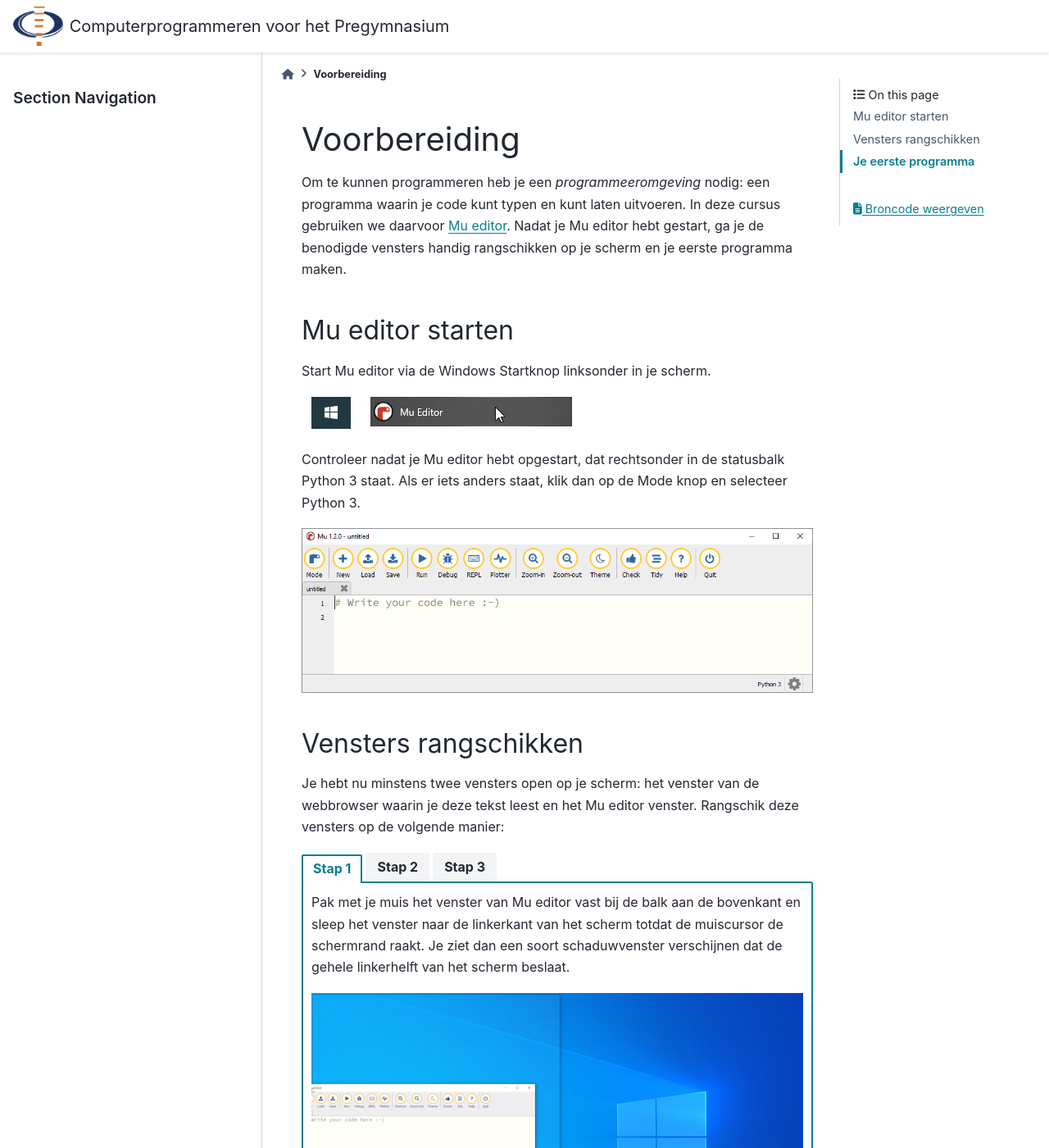
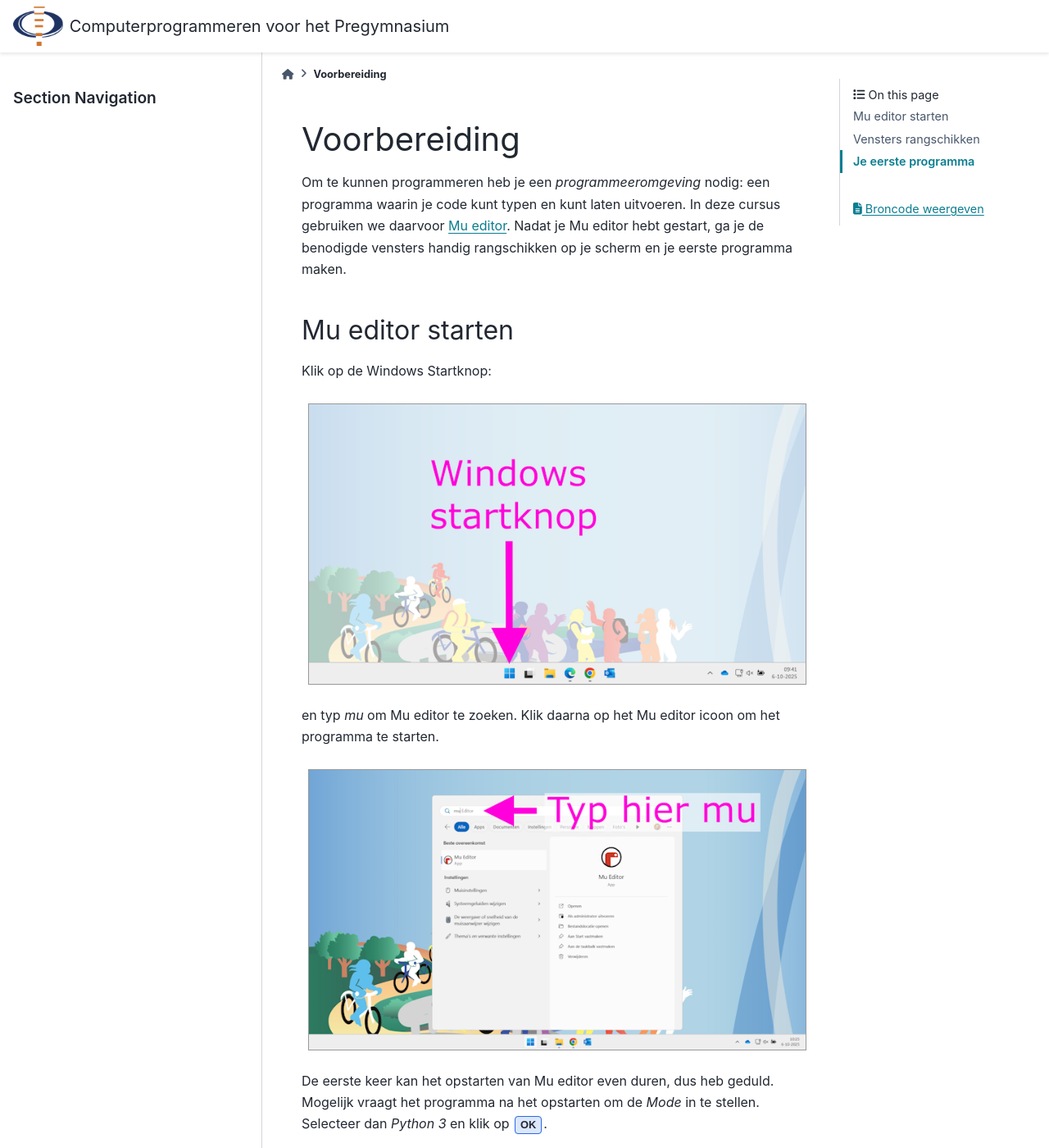
Before and after one commit to meneerfaas/pregymnasium, a Sphinx documentation site: the page built from docs/source/lesson_00_preparations.rst, in a window 1280 px wide and 1400 px high. Shown: the whole window at 82% size. Built offline with Sphinx 7.4.7 and the PyData theme 0.15.4, drawn with Linux system fonts in a browser that asks for light colours; some of the changed text lies outside the part shown.

Commit message:
Opstarten Mu verduidelijkt

```diff
--- a/docs/source/_static/custom.css
+++ b/docs/source/_static/custom.css
@@ -19,3 +19,7 @@
     content: "\f00c";
     /* the fa-check icon */
 }
+
+.image-border {
+    border: 1px solid #999999;
+}
--- a/docs/source/lesson_00_preparations.rst
+++ b/docs/source/lesson_00_preparations.rst
@@ -8,25 +8,23 @@
 
 Mu editor starten
 -----------------
-Start Mu editor via de Windows Startknop linksonder in je scherm.
+Klik op de Windows Startknop:
 
-.. grid:: 2
+.. figure:: images/windows_start_button_small.png
+    :class: image-border
 
-    .. grid-item::
-        :columns: auto
+en typ *mu* om Mu editor te zoeken. Klik daarna op het Mu editor icoon om het programma te starten.
 
-        .. image:: images/windows_start.png
-            :height: 39px
+.. figure:: images/start_mu_small.png
+    :class: image-border
 
-    .. grid-item::
-        :columns: auto
+De eerste keer kan het opstarten van Mu editor even duren, dus heb geduld. Mogelijk vraagt het programma na het opstarten om de *Mode* in te stellen. Selecteer dan *Python 3* en klik op :guilabel:`OK`.
 
-        .. image:: images/mu_windows_start.png
-            :height: 36px
+.. figure:: images/mu_select_mode.png
 
-Controleer nadat je Mu editor hebt opgestart, dat rechtsonder in de statusbalk Python 3 staat. Als er iets anders staat, klik dan op de Mode knop en selecteer Python 3.
+Als het goed is, zie je rechtsonder in de statusbalk van het Mu editor venster *Python 3* staan. Als er iets anders staat, klik dan op de :guilabel:`Mode` knop en selecteer Python 3.
 
-.. image:: images/mu_editor.png
+.. image:: images/mu_editor_python3.png
 
 
 Vensters rangschikken
--- a/docs/source/lesson_01/ch_01_turtle.rst
+++ b/docs/source/lesson_01/ch_01_turtle.rst
@@ -201,6 +201,8 @@
     :color: secondary
     :icon: pencil
 
+    :bdg-secondary-line:`Extra uitdagend!`
+
     Begin met een nieuw codebestand (via de :guilabel:`New` knop). Importeer de :python:`turtle` module en maak een turtle aan. In de vorige opdrachten heette de turtle :python:`tony`, maar je mag nu ook zelf een naam verzinnen. Sla het bestand op onder de naam :file:`turtle_house.py`.
 
     Maak een algoritme dat de onderstaande figuur tekent zónder de pen van het papier te halen, zónder de :python:`turtle.bk()` functie te gebruiken en zónder een draai van 180° te maken.
```
Also changed, not shown: docs/source/images/mu_editor_python3.png (added), docs/source/images/mu_select_mode.png (added), docs/source/images/start_mu.png (added), docs/source/images/start_mu_small.png (added), docs/source/images/windows_start_button.png (added), docs/source/images/windows_start_button_small.png (added), 2 other files.
